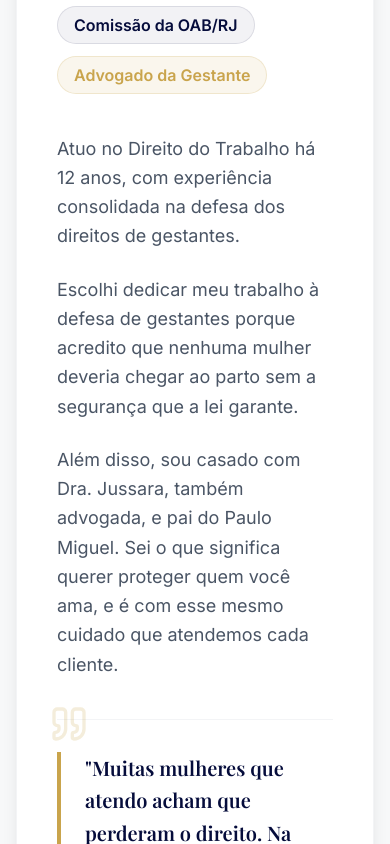
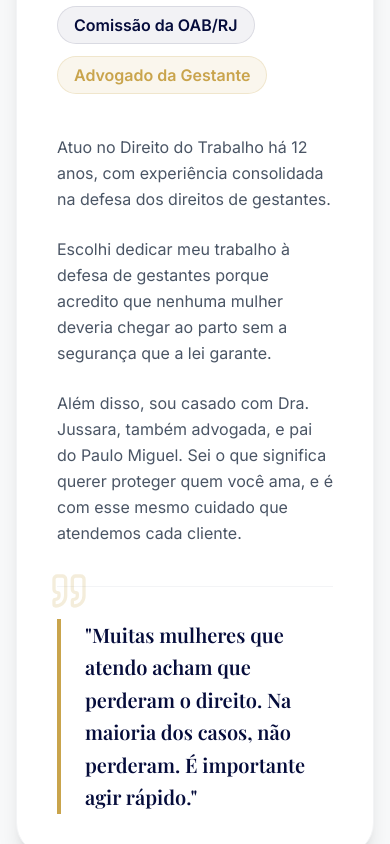
Before and after one commit to caiomvigreja-tech/direito-trabalhista-gestante, a React (Vite) app: page / in a window 390 px wide. Shown: the part 6140-6984 px from the top of the page. Built offline with nearby package versions, Linux system fonts and the light colour scheme; no server answers; a web font is replaced by a local one.

Commit message:
style: update background image and adjust typography responsiveness in About and Media sections

```diff
--- a/src/components/AboutSection.tsx
+++ b/src/components/AboutSection.tsx
@@ -63,7 +63,7 @@ export const AboutSection: React.FC<AboutSectionProps> = React.memo(({ scrollToC
               <span className="bg-[#C9A44C]/10 text-[#C9A44C] px-4 py-1.5 rounded-full text-base font-semibold border border-[#C9A44C]/20">Advogado da Gestante</span>
             </div>
 
-            <div className="space-y-6 text-gray-600 leading-relaxed text-lg font-light font-sans">
+            <div className="space-y-6 text-gray-600 leading-relaxed text-base md:text-lg font-light font-sans">
               <p>Atuo no Direito do Trabalho há 12 anos, com experiência consolidada na defesa dos direitos de gestantes.</p>
               <p>Escolhi dedicar meu trabalho à defesa de gestantes porque acredito que nenhuma mulher deveria chegar ao parto sem a segurança que a lei garante.</p>
               <p>Além disso, sou casado com Dra. Jussara, também advogada, e pai do Paulo Miguel. Sei o que significa querer proteger quem você ama, e é com esse mesmo cuidado que atendemos cada cliente.</p>
--- a/src/components/MediaSection.tsx
+++ b/src/components/MediaSection.tsx
@@ -74,7 +74,7 @@ export const MediaSection: React.FC<MediaSectionProps> = React.memo(({
                 </div>
               )}
             </div>
-            <p className="text-gray-500 text-sm md:text-base italic font-sans text-center lg:text-left opacity-80 mt-4 px-4 lg:px-0">
+            <p className="text-gray-500 text-sm md:text-base italic font-sans text-center opacity-80 mt-4 px-4 lg:px-0">
               Assista essa matéria do SBT para entender.
             </p>
           </div>
```
Also changed, not shown: public/images/Fundo BG.webp.
